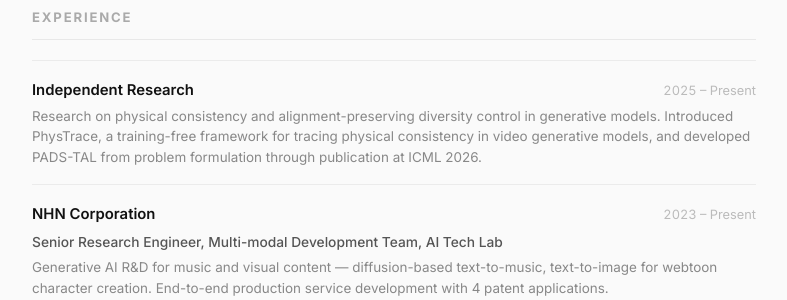
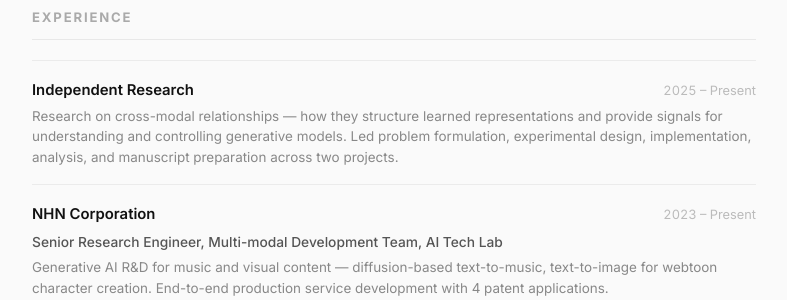
Before and after one commit to tkayyoo/tkayyoo.github.io, a Jekyll site: the page built from index.html, in a window 1280 px wide and 900 px high, scrolled down 2252 px. Shown: the part 152-452 px from the top of the window, without its empty margins (246-1033 px from the left). Built offline with Jekyll 4.4.1, drawn with Linux system fonts in a browser that asks for light colours.

```diff
--- a/index.html
+++ b/index.html
@@ -190,7 +190,7 @@
           <span class="exp-org">Independent Research</span>
           <span class="exp-period">2025 – Present</span>
         </div>
-        <div class="exp-desc">Research on physical consistency and alignment-preserving diversity control in generative models. Introduced PhysTrace, a training-free framework for tracing physical consistency in video generative models, and developed PADS-TAL from problem formulation through publication at ICML 2026.</div>
+        <div class="exp-desc">Research on cross-modal relationships — how they structure learned representations and provide signals for understanding and controlling generative models. Led problem formulation, experimental design, implementation, analysis, and manuscript preparation across two projects.</div>
       </li>
 
       <li class="exp-item">
```
